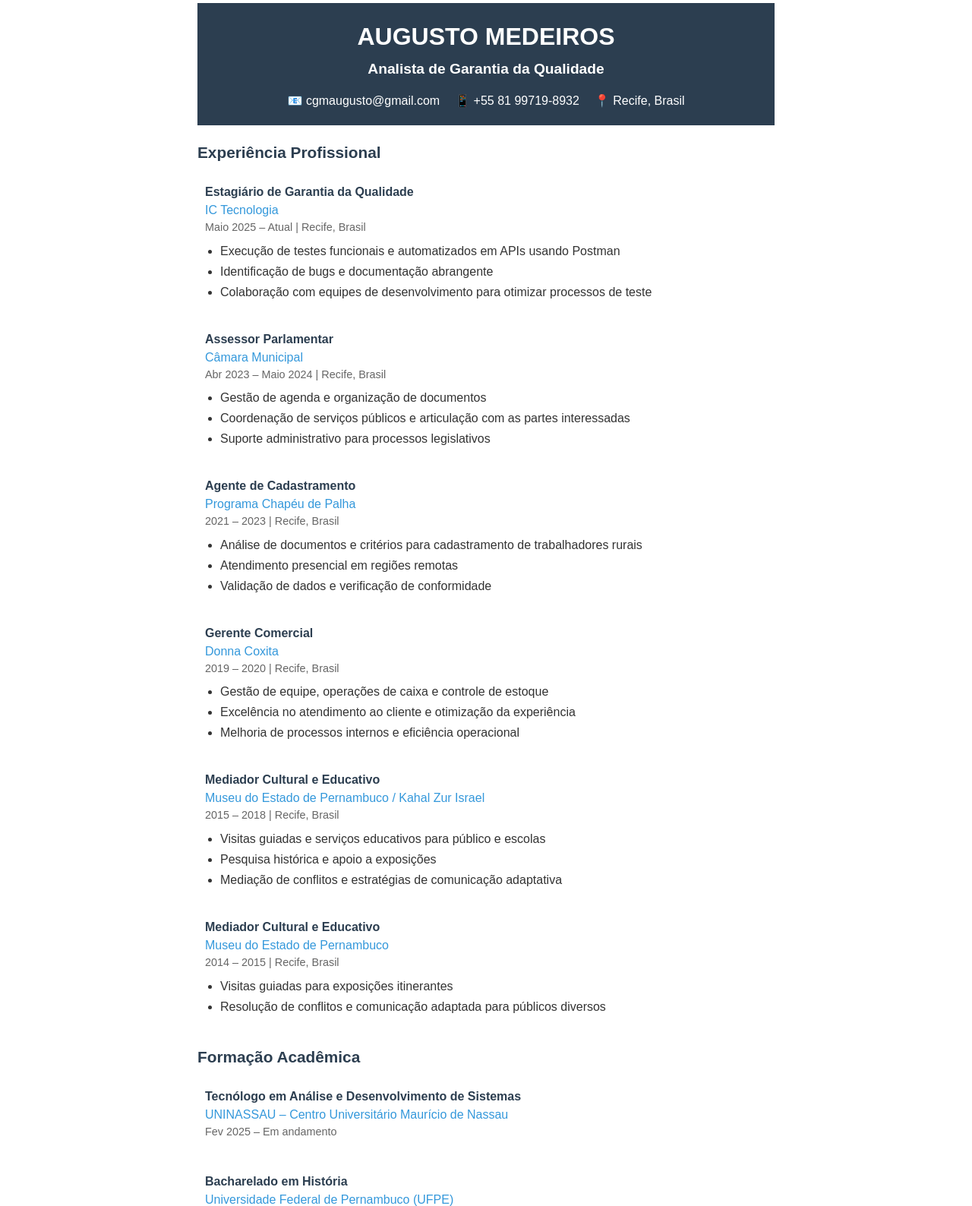
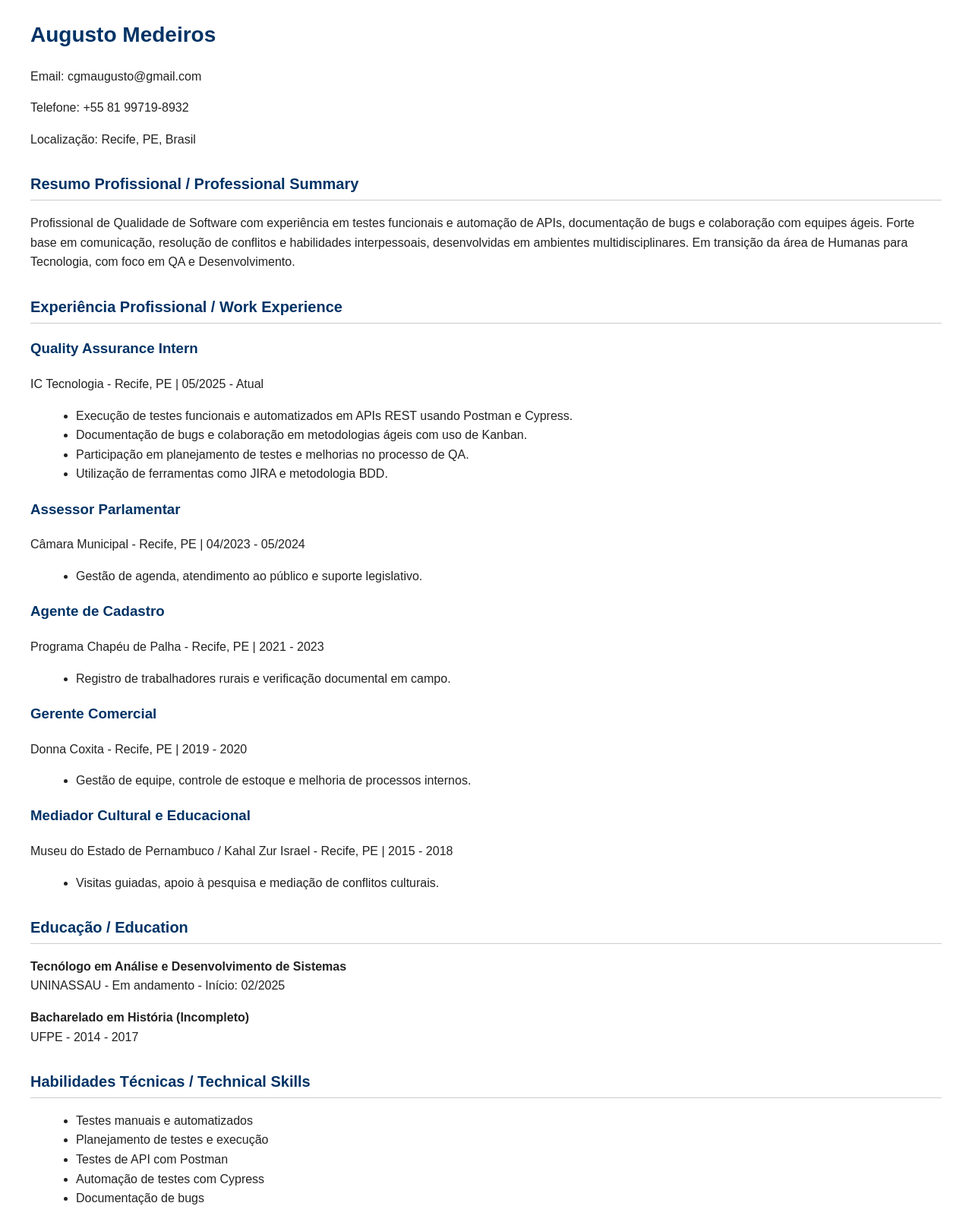
Before and after one commit to Testadortest2025/cv_ptbr_simples, a plain HTML site: page index.html in a window 1280 px wide. Shown: the part 16-1604 px from the top of the page at 76% size. Drawn offline with Linux system fonts and the light colour scheme.

Commit message:
Update index.html

```diff
--- a/index.html
+++ b/index.html
@@ -3,205 +3,122 @@
 <head>
   <meta charset="UTF-8">
   <meta name="viewport" content="width=device-width, initial-scale=1.0">
-    <title>Augusto Medeiros - Garantia da Qualidade</title>
+  <title>Augusto Medeiros - Currículo</title>
   <style>
-        * { margin: 0; padding: 0; box-sizing: border-box; }
-
     body {
       font-family: Arial, sans-serif;
-            line-height: 1.5;
-            color: #333;
-            max-width: 800px;
-            margin: 0 auto;
-            padding: 20px;
+      margin: 40px;
+      line-height: 1.6;
+      color: #222;
     }
-
-        .header {
-            background: #2c3e50;
-            color: white;
-            padding: 20px;
-            text-align: center;
+    h1, h2, h3 {
+      color: #003366;
+    }
+    h1 {
+      font-size: 28px;
+    }
+    h2 {
+      margin-top: 30px;
+      font-size: 20px;
+      border-bottom: 1px solid #ccc;
+      padding-bottom: 5px;
+    }
+    ul {
+      margin-left: 20px;
+    }
+    section {
       margin-bottom: 20px;
-        }
-
-        .name { font-size: 2em; margin-bottom: 5px; }
-        .title { font-size: 1.2em; margin-bottom: 15px; }
-        .contact-info { display: flex; justify-content: center; gap: 20px; flex-wrap: wrap; }
-
-        .section { margin-bottom: 25px; }
-        .section-title {
-            font-size: 1.3em;
-            color: #2c3e50;
-            margin-bottom: 15px;
-        }
-
-        .experience-item, .education-item {
-            margin-bottom: 15px;
-            padding: 10px;
-        }
-
-        .job-title { font-weight: bold; color: #2c3e50; }
-        .company { color: #3498db; }
-        .period { color: #666; font-size: 0.9em; margin-bottom: 8px; }
-
-        .responsibilities { list-style: disc; margin-left: 20px; }
-        .responsibilities li { margin-bottom: 3px; }
-
-        @media (max-width: 600px) {
-            .contact-info { flex-direction: column; align-items: center; }
     }
   </style>
 </head>
 <body>
-    <div class="header">
-        <h1 class="name">AUGUSTO MEDEIROS</h1>
-        <h2 class="title">Analista de Garantia da Qualidade</h2>
-        <div class="contact-info">
-            <span>📧 cgmaugusto@gmail.com</span>
-            <span>📱 +55 81 99719-8932</span>
-            <span>📍 Recife, Brasil</span>
-        </div>
-    </div>
+  <h1>Augusto Medeiros</h1>
+  <p>Email: cgmaugusto@gmail.com</p>
+  <p>Telefone: +55 81 99719-8932</p>
+  <p>Localização: Recife, PE, Brasil</p>
 
-    <div class="section">
-        <h3 class="section-title">Experiência Profissional</h3>
+  <section>
+    <h2>Resumo Profissional / Professional Summary</h2>
+    <p>Profissional de Qualidade de Software com experiência em testes funcionais e automação de APIs, documentação de bugs e colaboração com equipes ágeis. Forte base em comunicação, resolução de conflitos e habilidades interpessoais, desenvolvidas em ambientes multidisciplinares. Em transição da área de Humanas para Tecnologia, com foco em QA e Desenvolvimento.</p>
+  </section>
 
-        <div class="experience-item">
-            <div class="job-title">Estagiário de Garantia da Qualidade</div>
-            <div class="company">IC Tecnologia</div>
-            <div class="period">Maio 2025 – Atual | Recife, Brasil</div>
-            <ul class="responsibilities">
-                <li>Execução de testes funcionais e automatizados em APIs usando Postman</li>
-                <li>Identificação de bugs e documentação abrangente</li>
-                <li>Colaboração com equipes de desenvolvimento para otimizar processos de teste</li>
+  <section>
+    <h2>Experiência Profissional / Work Experience</h2>
+
+    <h3>Quality Assurance Intern</h3>
+    <p>IC Tecnologia - Recife, PE | 05/2025 - Atual</p>
+    <ul>
+      <li>Execução de testes funcionais e automatizados em APIs REST usando Postman e Cypress.</li>
+      <li>Documentação de bugs e colaboração em metodologias ágeis com uso de Kanban.</li>
+      <li>Participação em planejamento de testes e melhorias no processo de QA.</li>
+      <li>Utilização de ferramentas como JIRA e metodologia BDD.</li>
     </ul>
-        </div>
 
-        <div class="experience-item">
-            <div class="job-title">Assessor Parlamentar</div>
-            <div class="company">Câmara Municipal</div>
-            <div class="period">Abr 2023 – Maio 2024 | Recife, Brasil</div>
-            <ul class="responsibilities">
-                <li>Gestão de agenda e organização de documentos</li>
-                <li>Coordenação de serviços públicos e articulação com as partes interessadas</li>
-                <li>Suporte administrativo para processos legislativos</li>
+    <h3>Assessor Parlamentar</h3>
+    <p>Câmara Municipal - Recife, PE | 04/2023 - 05/2024</p>
+    <ul>
+      <li>Gestão de agenda, atendimento ao público e suporte legislativo.</li>
     </ul>
-        </div>
 
-        <div class="experience-item">
-            <div class="job-title">Agente de Cadastramento</div>
-            <div class="company">Programa Chapéu de Palha</div>
-            <div class="period">2021 – 2023 | Recife, Brasil</div>
-            <ul class="responsibilities">
-                <li>Análise de documentos e critérios para cadastramento de trabalhadores rurais</li>
-                <li>Atendimento presencial em regiões remotas</li>
-                <li>Validação de dados e verificação de conformidade</li>
+    <h3>Agente de Cadastro</h3>
+    <p>Programa Chapéu de Palha - Recife, PE | 2021 - 2023</p>
+    <ul>
+      <li>Registro de trabalhadores rurais e verificação documental em campo.</li>
     </ul>
-        </div>
 
-        <div class="experience-item">
-            <div class="job-title">Gerente Comercial</div>
-            <div class="company">Donna Coxita</div>
-            <div class="period">2019 – 2020 | Recife, Brasil</div>
-            <ul class="responsibilities">
-                <li>Gestão de equipe, operações de caixa e controle de estoque</li>
-                <li>Excelência no atendimento ao cliente e otimização da experiência</li>
-                <li>Melhoria de processos internos e eficiência operacional</li>
+    <h3>Gerente Comercial</h3>
+    <p>Donna Coxita - Recife, PE | 2019 - 2020</p>
+    <ul>
+      <li>Gestão de equipe, controle de estoque e melhoria de processos internos.</li>
     </ul>
-        </div>
 
-        <div class="experience-item">
-            <div class="job-title">Mediador Cultural e Educativo</div>
-            <div class="company">Museu do Estado de Pernambuco / Kahal Zur Israel</div>
-            <div class="period">2015 – 2018 | Recife, Brasil</div>
-            <ul class="responsibilities">
-                <li>Visitas guiadas e serviços educativos para público e escolas</li>
-                <li>Pesquisa histórica e apoio a exposições</li>
-                <li>Mediação de conflitos e estratégias de comunicação adaptativa</li>
+    <h3>Mediador Cultural e Educacional</h3>
+    <p>Museu do Estado de Pernambuco / Kahal Zur Israel - Recife, PE | 2015 - 2018</p>
+    <ul>
+      <li>Visitas guiadas, apoio à pesquisa e mediação de conflitos culturais.</li>
     </ul>
-        </div>
+  </section>
 
-        <div class="experience-item">
-            <div class="job-title">Mediador Cultural e Educativo</div>
-            <div class="company">Museu do Estado de Pernambuco</div>
-            <div class="period">2014 – 2015 | Recife, Brasil</div>
-            <ul class="responsibilities">
-                <li>Visitas guiadas para exposições itinerantes</li>
-                <li>Resolução de conflitos e comunicação adaptada para públicos diversos</li>
+  <section>
+    <h2>Educação / Education</h2>
+    <p><strong>Tecnólogo em Análise e Desenvolvimento de Sistemas</strong><br>UNINASSAU - Em andamento - Início: 02/2025</p>
+    <p><strong>Bacharelado em História (Incompleto)</strong><br>UFPE - 2014 - 2017</p>
+  </section>
+
+  <section>
+    <h2>Habilidades Técnicas / Technical Skills</h2>
+    <ul>
+      <li>Testes manuais e automatizados</li>
+      <li>Planejamento de testes e execução</li>
+      <li>Testes de API com Postman</li>
+      <li>Automação de testes com Cypress</li>
+      <li>Documentação de bugs</li>
+      <li>Versionamento com Git</li>
+      <li>Metodologias ágeis (Kanban)</li>
+      <li>BDD (Behavior-Driven Development)</li>
+      <li>JIRA (rastreamento de tarefas e bugs)</li>
+      <li>HTML / CSS</li>
+      <li>DevTools, testes de interface</li>
+      <li>Consumo de APIs REST</li>
     </ul>
-        </div>
-    </div>
+  </section>
 
-    <div class="section">
-        <h3 class="section-title">Formação Acadêmica</h3>
+  <section>
+    <h2>Idiomas / Languages</h2>
+    <ul>
+      <li>Português - Nativo</li>
+      <li>Inglês - Avançado (leitura e escrita técnica)</li>
+    </ul>
+  </section>
 
-        <div class="education-item">
-            <div class="job-title">Tecnólogo em Análise e Desenvolvimento de Sistemas</div>
-            <div class="company">UNINASSAU – Centro Universitário Maurício de Nassau</div>
-            <div class="period">Fev 2025 – Em andamento</div>
-        </div>
-
-        <div class="education-item">
-            <div class="job-title">Bacharelado em História</div>
-            <div class="company">Universidade Federal de Pernambuco (UFPE)</div>
-            <div class="period">2014 – 2017 | Incompleto</div>
-        </div>
-    </div>
-
-    <div class="section">
-        <h3 class="section-title">Competências Técnicas</h3>
-
-        <div class="experience-item">
-            <div class="job-title">Desenvolvimento & Testes</div>
-            <ul class="responsibilities">
-                <li>HTML</li>
-                <li>CSS</li>
-                <li>Cypress</li>
-                <li>Postman</li>
-                <li>Git</li>
-                <li>Dev Tools</li>
+  <section>
+    <h2>Habilidades Comportamentais / Soft Skills</h2>
+    <ul>
+      <li>Comunicação clara e eficiente</li>
+      <li>Trabalho em equipe</li>
+      <li>Resolução de conflitos</li>
+      <li>Adaptabilidade em ambientes multiculturais</li>
     </ul>
-        </div>
-
-        <div class="experience-item">
-            <div class="job-title">Garantia da Qualidade</div>
-            <ul class="responsibilities">
-                <li>Testes Manuais</li>
-                <li>Testes Automatizados</li>
-                <li>Planejamento de Testes</li>
-                <li>Relatórios de Bugs</li>
-                <li>APIs REST</li>
-                <li>Kanban</li>
-            </ul>
-        </div>
-    </div>
-
-    <div class="section">
-        <h3 class="section-title">Idiomas</h3>
-
-        <div class="experience-item">
-            <div class="job-title">Inglês</div>
-            <div class="company">Avançado</div>
-        </div>
-
-        <div class="experience-item">
-            <div class="job-title">Português</div>
-            <div class="company">Nativo</div>
-        </div>
-    </div>
-
-    <div class="section">
-        <h3 class="section-title">Competências Comportamentais</h3>
-
-        <div class="experience-item">
-            <ul class="responsibilities">
-                <li>Comunicação</li>
-                <li>Trabalho em Equipe</li>
-                <li>Resolução de Conflitos</li>
-                <li>Habilidades Interpessoais</li>
-                <li>Experiência Multicultural</li>
-            </ul>
-        </div>
-    </div>
+  </section>
 </body>
 </html>
```
Lines whose indentation alone changed are shown as unchanged.
